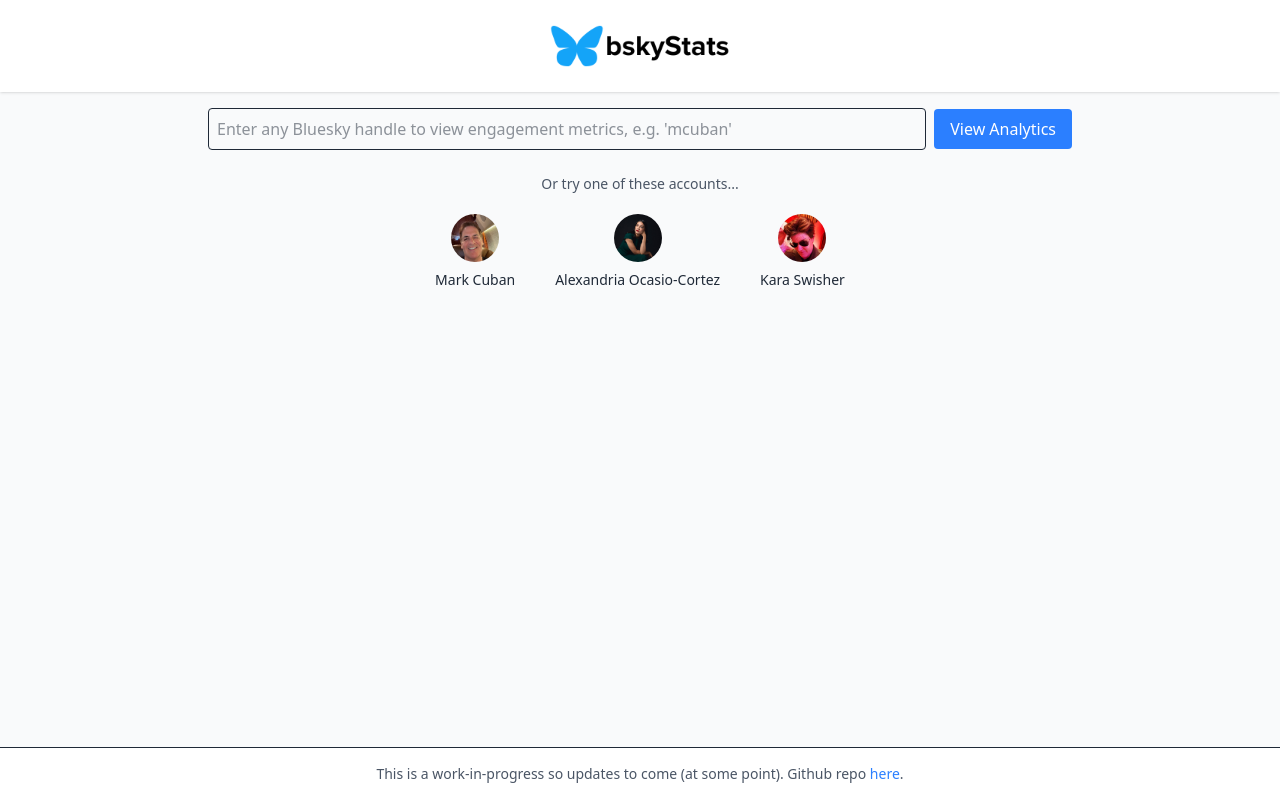
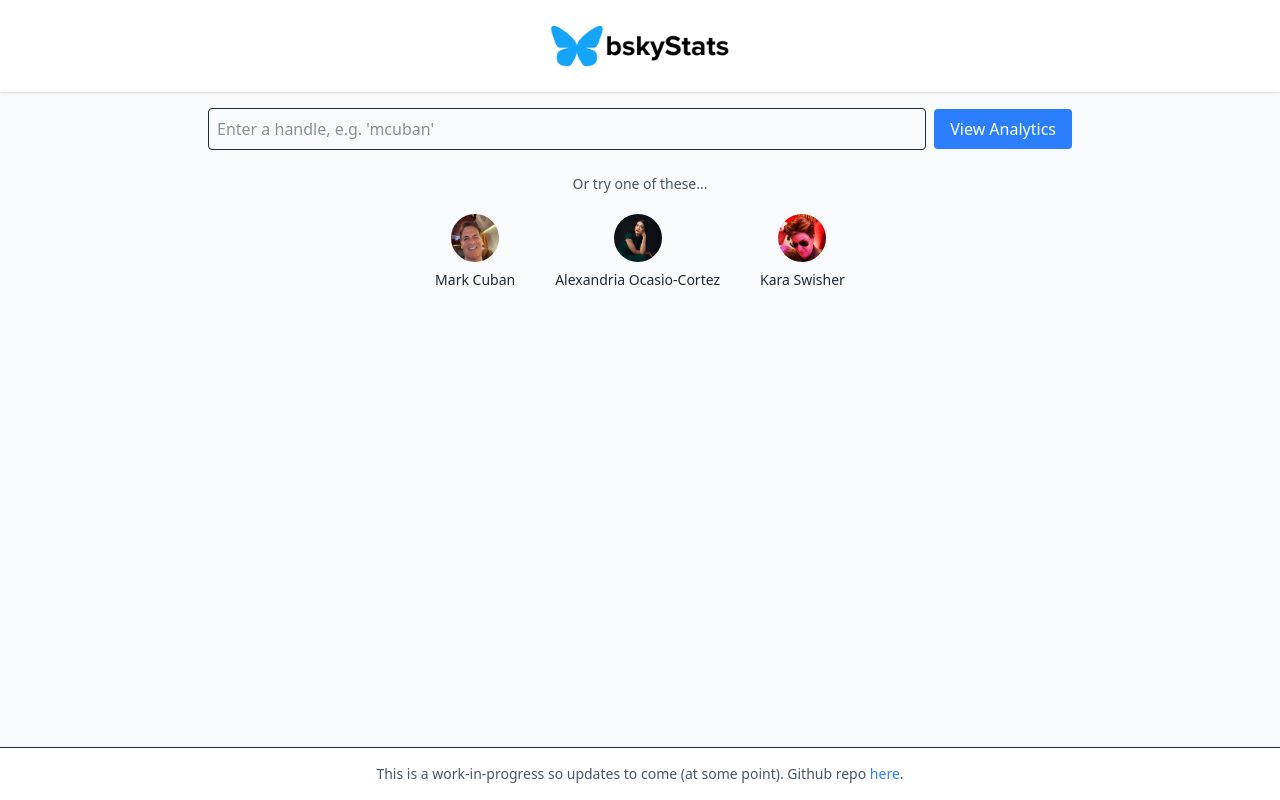
Before and after one commit to ryan-powers/bsky-analytics-app, a Next.js app: page / in a window 1280 px wide. Built offline with nearby package versions, Linux system fonts and the light colour scheme.

Commit message:
Edit placeholder text.

```diff
--- a/src/app/page.tsx
+++ b/src/app/page.tsx
@@ -226,7 +226,7 @@
             <input
               value={handle}
               onChange={(e) => setHandle(e.target.value)}
-              placeholder="Enter any Bluesky handle to view engagement metrics, e.g. 'mcuban'"
+              placeholder="Enter a handle, e.g. 'mcuban'"
               className="flex-grow border p-2 rounded"
             />
             <button
@@ -241,7 +241,7 @@
           {/* Suggested accounts - only visible when no profile is loaded */}
           {!profile && (
             <div className="mb-8 flex flex-col items-center">
-              <p className="text-sm text-gray-600 mb-3">Or try one of these accounts...</p>
+              <p className="text-sm text-gray-600 mb-3">Or try one of these...</p>
               <div className="flex gap-6">
                 {suggestedAccounts.map((account) => (
                   <button
```
